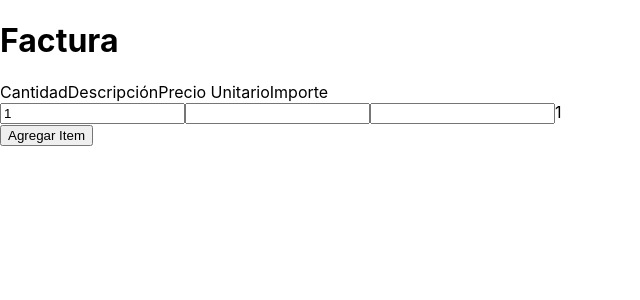
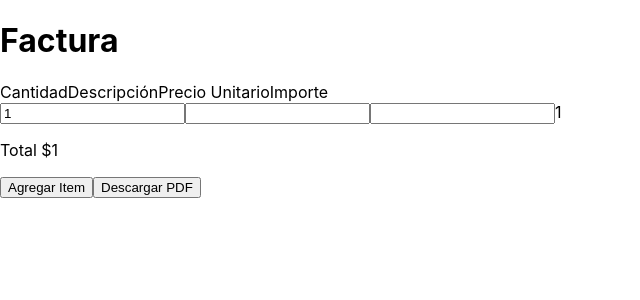
Before and after one commit to JoseIgnacioTapia/factura-app, a React (Create React App) app: page / in a window 1280 px wide. Shown: the top 300 px of the page, without its empty margins (0-640 px from the left). Built offline with nearby package versions, Linux system fonts and the light colour scheme.

Commit message:
Importe Total y HTML to pdf

```diff
--- a/package.json
+++ b/package.json
@@ -6,6 +6,7 @@
     "@testing-library/jest-dom": "^5.15.1",
     "@testing-library/react": "^11.2.7",
     "@testing-library/user-event": "^12.8.3",
+    "html2pdf.js": "^0.10.1",
     "react": "^17.0.2",
     "react-dom": "^17.0.2",
     "react-scripts": "4.0.3",
--- a/src/App.js
+++ b/src/App.js
@@ -1,5 +1,8 @@
 import { useRef, useState } from 'react';
+import html2pdf from 'html2pdf.js';
+
 import InvoiceLineItems from './components/InvoiceLineItems';
+import Total from './components/Total';
 
 const lineItem = (description = '', quantity = 1, unitPrice = 1) => ({
   description,
@@ -9,20 +12,36 @@ const lineItem = (description = '', quantity = 1, unitPrice = 1) => ({
 
 function App() {
   const [lineItems, setLineItems] = useState([lineItem()]);
+  const printRef = useRef(null);
 
   const addLineItem = () => {
     setLineItems([...lineItems, lineItem()]);
   };
 
+  const handleSubmit = event => {
+    event.preventDefault();
+
+    if (!printRef.current) return;
+
+    html2pdf(printRef.current, {
+      margin: 1,
+      fileName: 'Invoice.pdf',
+      image: { type: 'png', quality: 1 },
+      html2canvas: { scale: 2 },
+      jsPDF: { unit: 'in', format: 'letter', orientation: 'portrait' },
+    });
+  };
+
   return (
-    <div>
+    <form ref={printRef} onSubmit={handleSubmit}>
       <h1>Factura</h1>
       <InvoiceLineItems lineItems={lineItems} setLineItems={setLineItems} />
-
+      <Total lineItems={lineItems} />
       <button type="button" onClick={addLineItem}>
         Agregar Item
       </button>
-    </div>
+      <button type="submit">Descargar PDF</button>
+    </form>
   );
 }
 
--- /dev/null
+++ b/src/components/Total.js
@@ -0,0 +1,14 @@
+const Total = ({ lineItems }) => {
+  const valores = lineItems.map(item => item.quantity * item.unitPrice);
+  const valorTotal = valores.reduce((prev, curr) => prev + curr, 0);
+
+  return (
+    <div>
+      <p>
+        Total <span>${valorTotal}</span>
+      </p>
+    </div>
+  );
+};
+
+export default Total;
```
Also changed, not shown: 1 other file (tests, documents, lock files or other folders).
